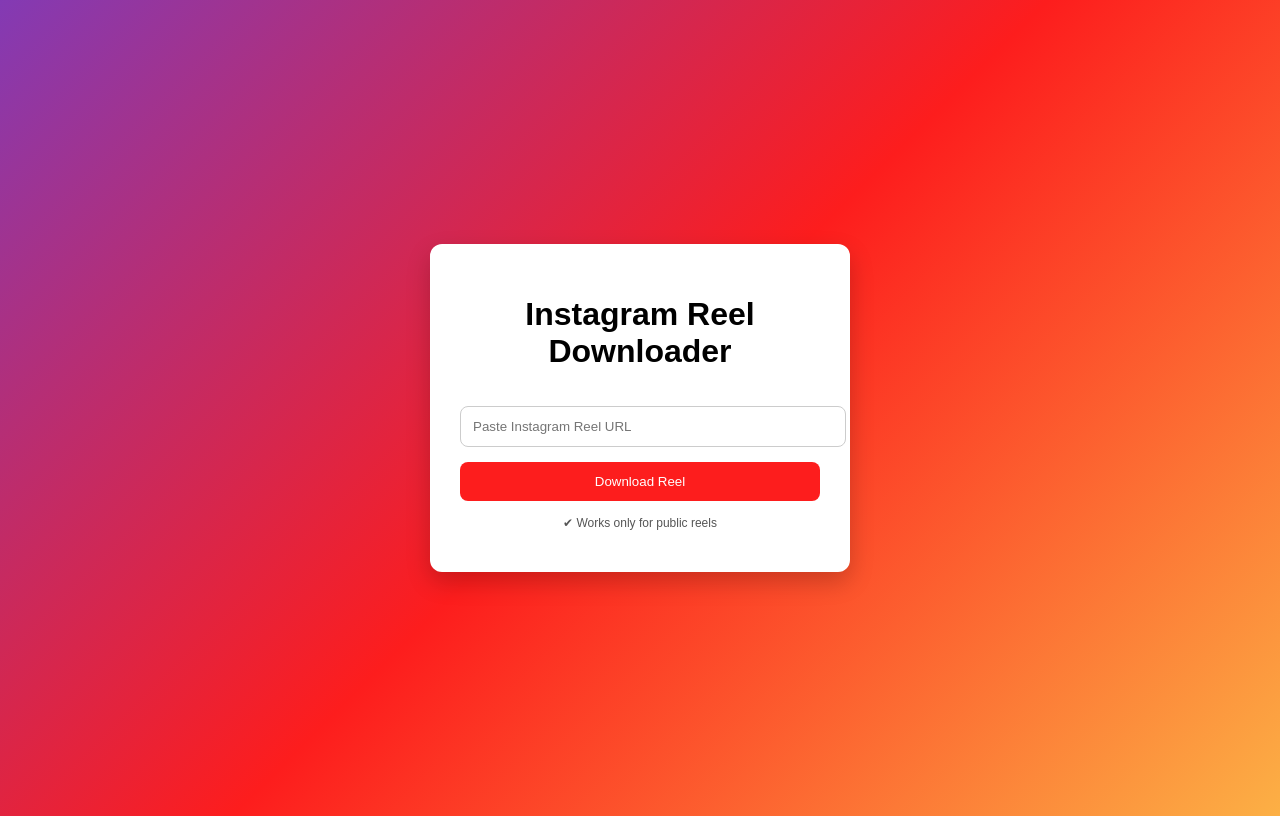
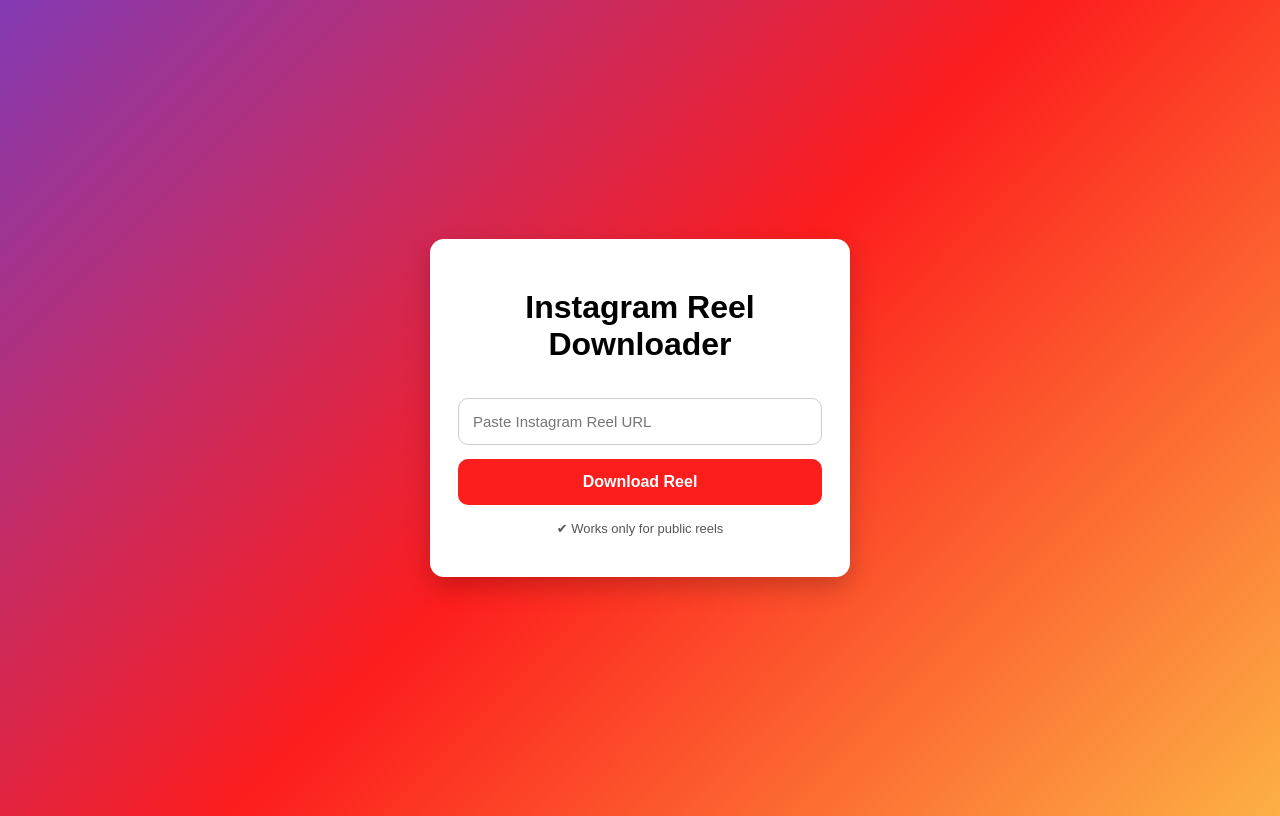
Before and after one commit to vishnusharma17/instagram_reels_downloader, a Flask app: page / in a window 1280 px wide. Run offline with Flask 3, Linux system fonts and the light colour scheme.

Commit message:
css improvement

```diff
--- a/static/style.css
+++ b/static/style.css
@@ -1,45 +1,92 @@
+* {
+  box-sizing: border-box;
+}
 
 body {
   background: linear-gradient(135deg, #833ab4, #fd1d1d, #fcb045);
   font-family: Arial, sans-serif;
-  height: 100vh;
+  min-height: 100vh;
   display: flex;
   justify-content: center;
   align-items: center;
+  padding: 16px; /* mobile spacing */
 }
+
+/* Card */
 .card {
   background: white;
-  padding: 30px;
-  border-radius: 12px;
-  width: 360px;
+  padding: 28px;
+  border-radius: 14px;
+  width: 100%;
+  max-width: 380px; /* responsive width */
   text-align: center;
   box-shadow: 0 10px 25px rgba(0,0,0,.2);
 }
+
+/* Input */
 input {
   width: 100%;
-  padding: 12px;
-  margin: 15px 0;
-  border-radius: 8px;
+  padding: 14px;
+  margin: 14px 0;
+  border-radius: 10px;
   border: 1px solid #ccc;
+  font-size: 15px;
 }
+
+input:focus {
+  outline: none;
+  border-color: #fd1d1d;
+}
+
+/* Button */
 button {
   background: #fd1d1d;
   color: white;
   border: none;
-  padding: 12px;
+  padding: 14px;
   width: 100%;
-  border-radius: 8px;
+  border-radius: 10px;
   cursor: pointer;
+  font-size: 16px;
+  font-weight: 600;
+  transition: background 0.2s ease;
 }
+
 button:hover {
   background: #e01414;
 }
+
+/* Error */
 .error {
-  color: red;
-  margin-top: 10px;
+  color: #d00000;
+  margin-top: 12px;
+  font-size: 14px;
 }
+
+/* Note */
 .note {
-  font-size: 12px;
+  font-size: 13px;
   color: #555;
-  margin-top: 15px;
+  margin-top: 16px;
 }
+
+/* 📱 Mobile specific */
+@media (max-width: 480px) {
+  .card {
+    padding: 22px;
+    border-radius: 12px;
+  }
+
+  input,
+  button {
+    font-size: 15px;
+    padding: 13px;
+  }
+}
+
+/* 🖥 Desktop */
+@media (min-width: 768px) {
+  .card {
+    max-width: 420px;
+  }
+}
```
